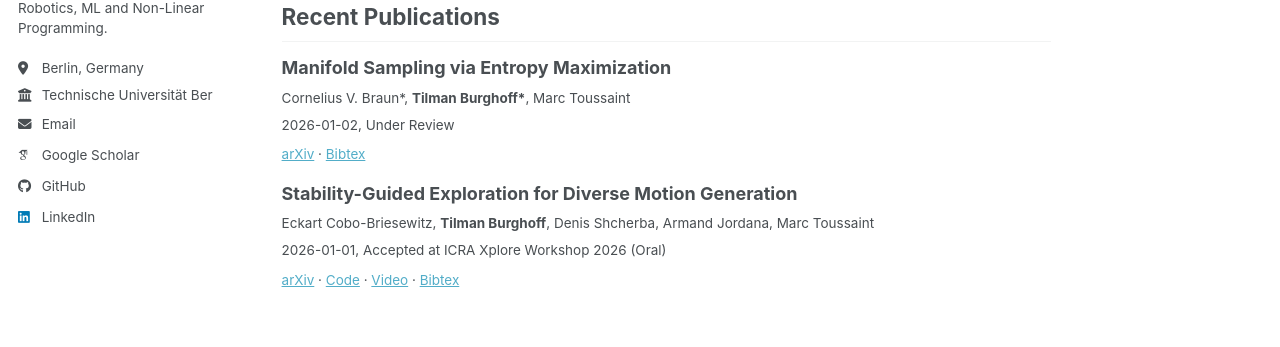
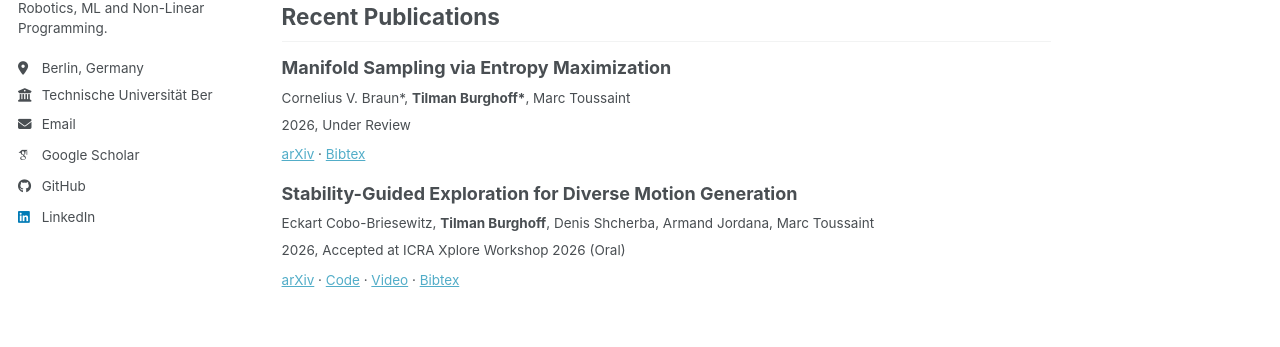
Before and after one commit to Tilman-Burghoff/Tilman-Burghoff.github.io, a Jekyll site: the page built from _pages/about.md, in a window 1280 px wide. Shown: the part 401-748 px from the top of the page. Built offline with Jekyll 4.4.1, drawn with Linux system fonts in a browser that asks for light colours; some web fonts are replaced; a script bundle is joined from its source files by our own code; library files that are not in the unit come from our copies.

Commit message:
small date change

```diff
--- a/_pages/about.md
+++ b/_pages/about.md
@@ -23,7 +23,7 @@ Simplizialkomplexen" under the supervision of Prof. Dr. Michael Joswig. It was r
 <div class="recent-publication">
   <div class="recent-publication__title"><strong>{{ post.title | markdownify | remove: "<p>" | remove: "</p>" }}</strong></div>
   {% if post.authors %}<div class="recent-publication__authors"><small>{{ post.authors | join: ", " }}</small></div>{% endif %}
-  {% if post.date or post.venue %}<div class="recent-publication__meta"><small>{% if post.date %}{{ post.date | date: "%Y-%m-%d" }}{% endif %}{% if post.venue %}, {{ post.venue }}{% endif %}</small></div>{% endif %}
+  {% if post.date or post.venue %}<div class="recent-publication__meta"><small>{% if post.date %}{{ post.date | date: "%Y" }}{% endif %}{% if post.venue %}, {{ post.venue }}{% endif %}</small></div>{% endif %}
   {% if post.links %}
   {% capture base_prefix %}]({{ site.baseurl | append: "/" }}{% endcapture %}
   {% assign links = post.links | replace: "](/", base_prefix %}
--- /dev/null
+++ b/google3ca40dbb66b6df67.html
@@ -0,0 +1 @@
+google-site-verification: google3ca40dbb66b6df67.html
```
Also changed, not shown: _publications/2026-MASEM.md (+1 -1 lines), _publications/2026-StaGE.md (+1 -1 lines).
